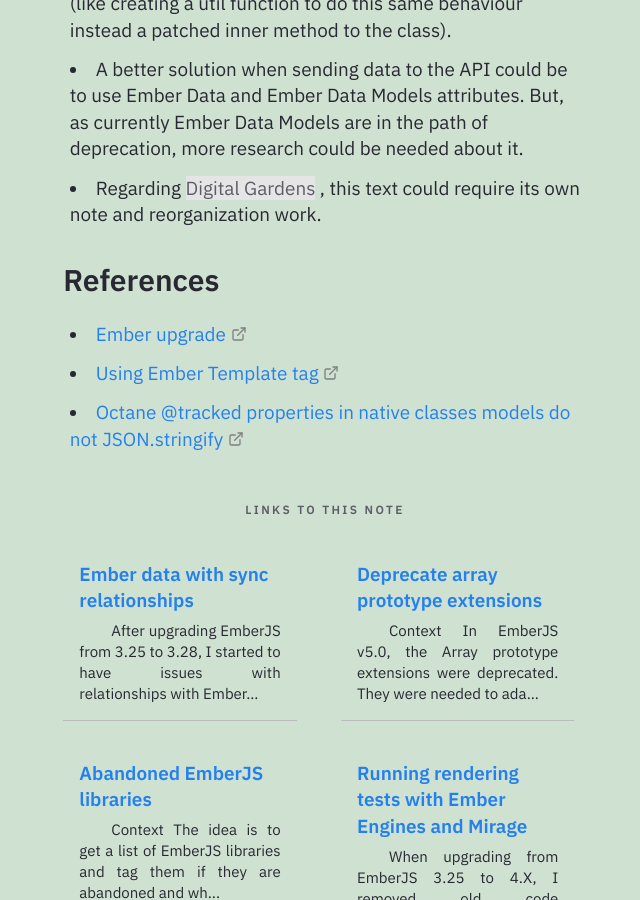
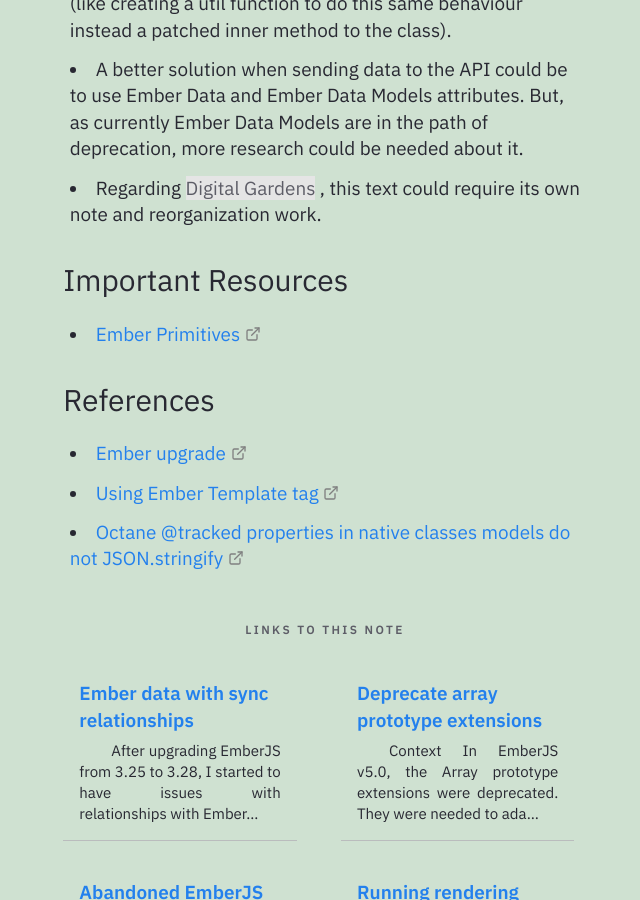
Before and after one commit to Gorzas/gorzas.github.io, a Jekyll site: the page built from _notes/Public/tech/EmberJS/emberjs.md, in a window 1280 px wide and 900 px high, scrolled down 1922 px. Shown: the whole window, without its empty margins (315-955 px from the left). Built offline with Jekyll 4.4.1, drawn with Linux system fonts in a browser that asks for light colours.

Commit message:
Update emberjs.md

```diff
--- a/_notes/Public/tech/EmberJS/emberjs.md
+++ b/_notes/Public/tech/EmberJS/emberjs.md
@@ -58,7 +58,11 @@ export class BaseClass {
 - A better solution when sending data to the API could be to use Ember Data and Ember Data Models attributes. But, as currently Ember Data Models are in the path of deprecation, more research could be needed about it.
 - Regarding [[Digital Gardens]], this text could require its own note and reorganization work.
 
-## References
+### Important Resources
+
+- [Ember Primitives](https://ember-primitives.pages.dev/)
+
+### References
 - [Ember upgrade](https://cli.emberjs.com/release/basic-use/upgrading/)
 - [Using Ember Template tag](https://guides.emberjs.com/release/components/template-tag-format/)
 - [Octane @tracked properties in native classes models do not JSON.stringify](https://github.com/ember-learn/guides-source/issues/1138)
```
Also changed, not shown: other parts of _notes/Public/tech/EmberJS/emberjs.md (+1 -1 lines).
